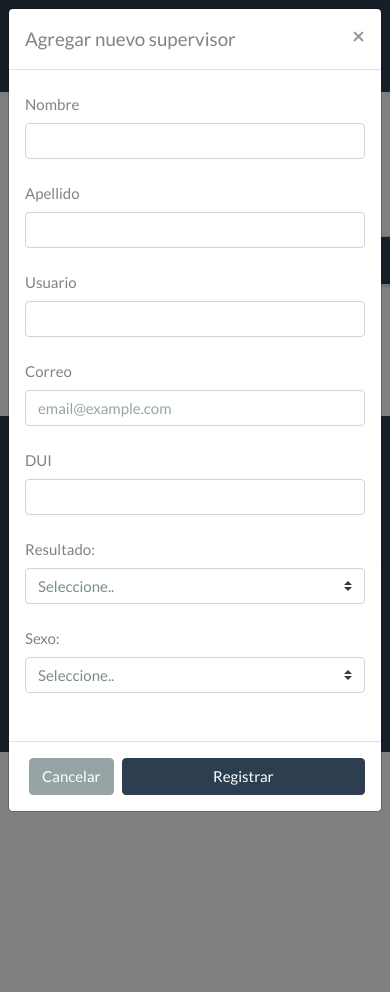
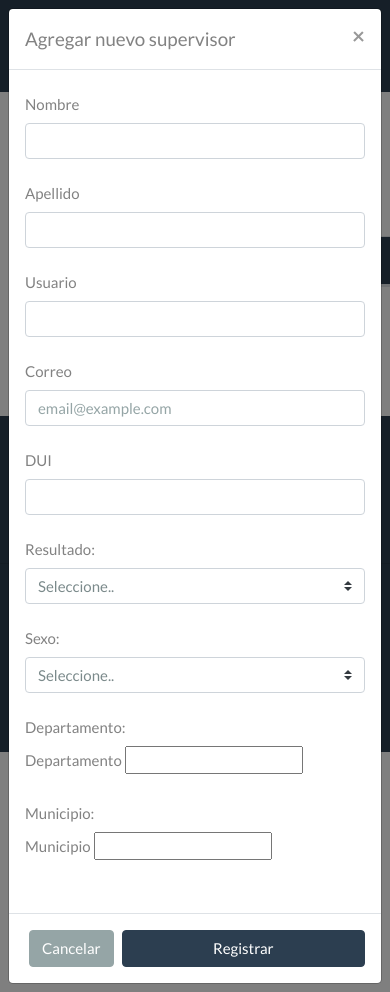
Before and after one commit to speed1test/covidsv, a Django app: template apps/users/templates/gestion_usuarios/gestion_paciente.html in a window 390 px wide, after a click on "Agregar Laboratoristas". Run offline with Django 3.2, Linux system fonts and the light colour scheme; the template is opened without the code that fills it: most values are stand-ins (such as "Sample title", 1, 10 or a date in 2020); form fields are guessed from the names that the template uses; some libraries are stand-ins or nearby versions.

Commit message:
Agregue municipios y departamentos

```diff
--- a/apps/users/ajax.py
+++ b/apps/users/ajax.py
@@ -1,6 +1,5 @@
 from django.http import JsonResponse
-
-from .models import Departamento, Municipio
+from apps.covid.models import Departamento, Municipio
 
 
 def get_municipios(request):
--- a/apps/users/templates/gestion_usuarios/gestion_paciente.html
+++ b/apps/users/templates/gestion_usuarios/gestion_paciente.html
@@ -131,7 +131,36 @@
 				});
         	});
 </script>
+<script type="text/javascript">
 
+            $(document).ready(function() {
+                $("#id_departamento").on("change", getMunicipios);
+                $("#filtrarInfo").on("click", getInfo);
+            });
+
+            function getMunicipios() {
+                var departamentoId = $("#id_departamento").val();
+                if (departamentoId) {
+                    // Eliminamos las opciones anteriores del select
+                    $("#id_municipio").html("");
+                    var request = $.ajax({
+                        type: "GET",
+                        url: "{% url 'get_municipios' %}",
+                        data: {
+                            "departamento_id": departamentoId,
+                        },
+                    });
+                    request.done(function(response) {
+                        // Agregamos los resultados al select
+                        $("#id_municipio").html(response.municipios);
+                        $("#id_municipio").trigger("change");
+                    });
+                } else {
+                    $("#id_municipio").html("<option value='' selected='selected'>--------</option>");
+                    $("#id_municipio").trigger("change");
+                }
+            }
+</script>
 <div class="col-md-11 py-3 px-4 main-container">
 	{% csrf_token %}
 	<h4>Administraci&oacute;n de Pruebas por Paciente</h4>
@@ -294,6 +323,20 @@
       				</select>
       			</div>
     		</div>
+    		<div class="form-group row">
+      			<label for="correo" class="col-sm-2 col-form-label">Departamento:</label>
+      			<div class="col-sm-10">
+                    {{ form.departamento.label_tag }}
+                    {{ form.departamento }}
+      			</div>
+    		</div>
+    		<div class="form-group row">
+      			<label for="correo" class="col-sm-2 col-form-label">Municipio:</label>
+      			<div class="col-sm-10">
+                    {{ form.municipio.label_tag }}
+                    {{ form.municipio }}
+      			</div>
+    		</div>
 
 
 			<div class="form-group row justify-content-md-center">
--- a/apps/users/urls.py
+++ b/apps/users/urls.py
@@ -3,6 +3,8 @@
 from django.contrib.auth.views import LoginView, PasswordResetView, PasswordResetDoneView, PasswordResetConfirmView, PasswordResetCompleteView
 from django.urls import reverse_lazy
 from . import views
+from django.conf.urls import url
+from .ajax import *
 
 urlpatterns = [
 	path('login/', views.login, name='login'),
@@ -21,4 +23,5 @@
 	path('registrar-minsal/', views.registrar_minsal, name='registrar_minsal'),
 	path('editar-minsal/', views.editar_minsal, name='editar_minsal'),
 	path('gestion_paciente/', views.gestion_paciente, name='gestion_paciente'),
+	url(r'ajax/get_municipios', get_municipios, name='get_municipios'),
 ]
```
Also changed, not shown: apps/users/forms.py (+16 -0 lines), apps/users/views.py (+6 -2 lines).
